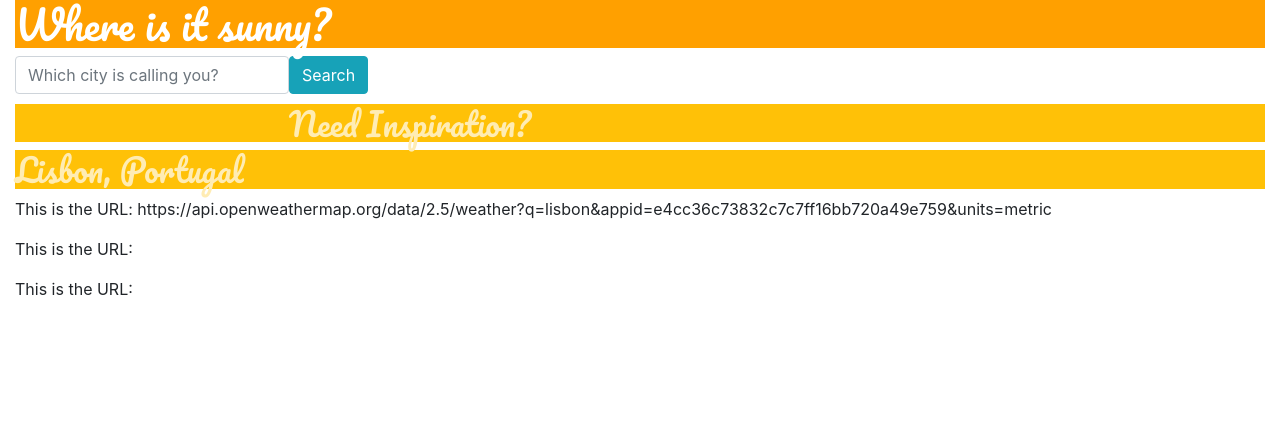
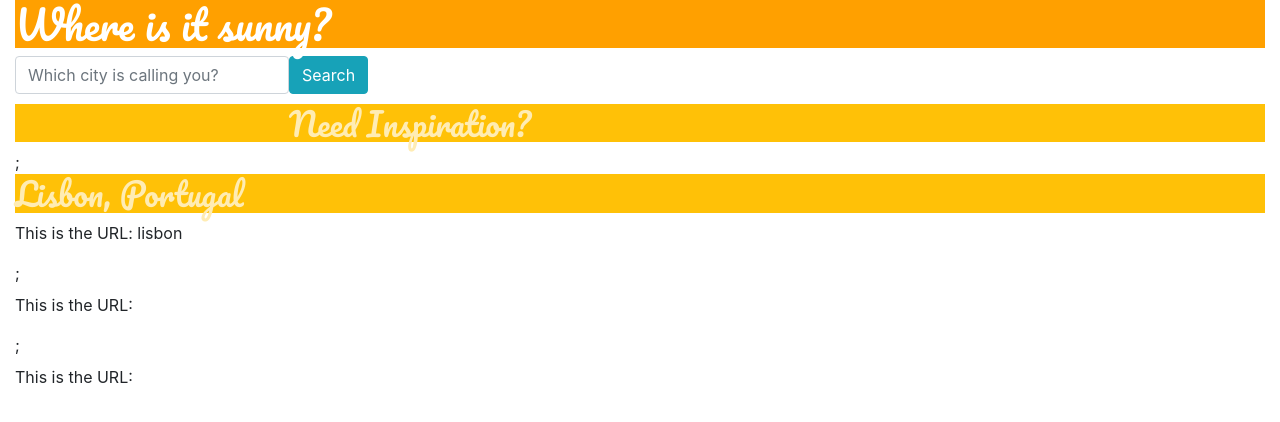
Before and after one commit to lizkoch/weather-react, a React (Create React App) app: page / in a window 1280 px wide. Shown: the top 422 px of the page. Built offline with nearby package versions, Linux system fonts and the light colour scheme.

Commit message:
Fixed an error

```diff
--- a/src/App.js
+++ b/src/App.js
@@ -17,10 +17,7 @@ export default class App extends Component {
           <Main />
         </div>
         <h2>Need Inspiration?</h2>
-        <City
-          cityName="Lisbon, Portugal"
-          cityURL="https://api.openweathermap.org/data/2.5/weather?q=lisbon&appid=e4cc36c73832c7c7ff16bb720a49e759&units=metric"
-        />
+        <City cityName="Lisbon, Portugal" cityURL="lisbon" />
         <City />
         <City />
       </div>
--- a/src/City.js
+++ b/src/City.js
@@ -1,5 +1,8 @@
 import React, { Component } from "react";
 import ReactDOM from "react-dom";
+import axios from "axios";
+
+const Api_Key = "e4cc36c73832c7c7ff16bb720a49e759";
 
 export default class City extends Component {
   constructor(props) {
@@ -10,10 +13,19 @@ export default class City extends Component {
     };
   }
 
+  getCityWeather = cityURL => {
+    let root = "https://api.openweathermap.org/data/2.5";
+    let path = "weather";
+    let units = "metric";
+    let params = `?${cityURL}&appid=${Api_Key}&units=${units}`;
+    let url = `${root}/${path}${params}`;
+    axios.get(url).then(response => console.log(response));
+  };
+
   render() {
     return (
       <div>
-        <h2>{this.props.cityName}</h2>
+        {this.getCityWeather};<h2>{this.props.cityName}</h2>
         <p>This is the URL: {this.props.cityURL}</p>
       </div>
     );
```
